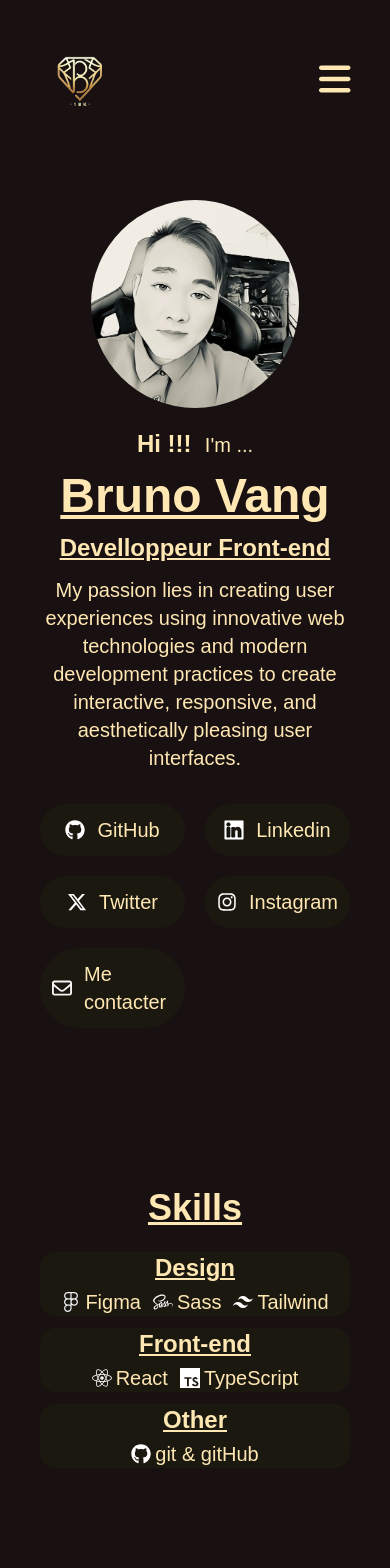
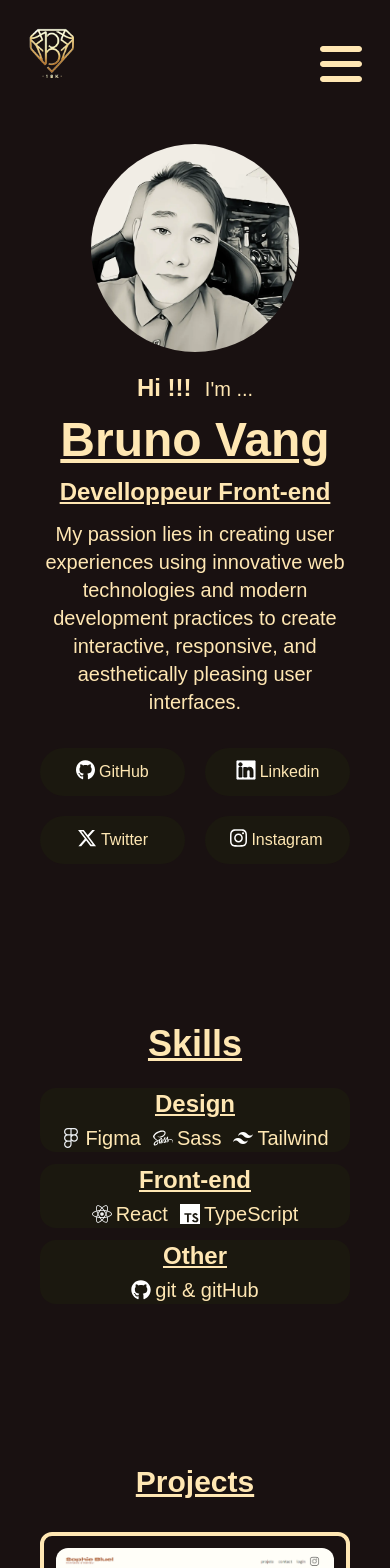
Before and after one commit to Buens18k/Portfolio, a Next.js app: page / in a window 390 px wide. Shown: the top 1568 px of the page. Built offline with nearby package versions, Linux system fonts and the light colour scheme; a web font is replaced by a local one.

Commit message:
boutton contact responsive

```diff
--- a/app/components/buttonContact.tsx
+++ b/app/components/buttonContact.tsx
@@ -8,9 +8,11 @@ interface buttonContactProps {
 
 function ButtonContact({ src, buttonLink }: buttonContactProps) {
   return (
-    <a href={buttonLink.url} className="flex justify-center items-center gap-3 rounded-full bg-menu p-3 cursor-pointer w-full" type="button">
-      <Image className="w-5 h-5" src={src} alt="logo next" width={500} height={500} priority />
-      <p className="text-text text-xl">{buttonLink.title}</p>
+    <a href={buttonLink.url} className="flex justify-center rounded-full bg-menu cursor-pointer min-w-10 p-3 w-full" type="button">
+      <div className="flex gap-1 lg:gap-3">
+        <Image className="w-5 h-5" src={src} alt="logo next" width={500} height={500} priority />
+        <p className="text-text flex flex-wrap min-w-full">{buttonLink.title}</p>
+      </div>
     </a>
   );
 }
--- a/app/components/header.tsx
+++ b/app/components/header.tsx
@@ -16,7 +16,7 @@ function Header() {
   };
 
   return (
-    <header className="p-10">
+    <header className="p-3 lg:p-10">
       <nav className=" md:flex md:items-center md:justify-between">
         <div className="flex justify-between items-center">
           {/* Utilisation du composant réutilisable 'Logo' et de ces props typés */}
--- a/app/components/menuIcon.tsx
+++ b/app/components/menuIcon.tsx
@@ -8,7 +8,7 @@ interface MenuIconProps {
 
 const MenuIcon = ({ isMenuOpen, toggleMenu }: MenuIconProps) => {
   return (
-    <button className="text-4xl md:hidden" onClick={toggleMenu} aria-label="Toggle Menu" type="button">
+    <button className="absolute right-7 top-10 text-5xl md:hidden" onClick={toggleMenu} aria-label="Toggle Menu" type="button">
       <FontAwesomeIcon icon={faBars} />
     </button>
   );
--- a/app/page.tsx
+++ b/app/page.tsx
@@ -25,12 +25,12 @@ export default function Home() {
         <Banner src="moi.webp" alt="Photo Profil de Bruno" width={500} height={500} />
         <div className=" flex flex-col gap-8 md:w-7/12 lg:w-2/3">
           <Biography name="Bruno Vang" trade="Develloppeur Front-end" text={mutliText} />
-          <div className="grid grid-cols-2 md:grid-cols-5 gap-5 w-full">
+          <div className="grid grid-cols-2 md:grid-cols-4 gap-5 w-full">
             <ButtonContact src="/images/github.svg" buttonLink={{ title: 'GitHub', url: 'https://github.com/Buens18k' }} />
             <ButtonContact src="/images/linkedin.svg" buttonLink={{ title: 'Linkedin', url: 'https://www.linkedin.com/in/bruno-vang/' }} />
             <ButtonContact src="/images/xtwitter.svg" buttonLink={{ title: 'Twitter', url: 'https://twitter.com/_B18k' }} />
             <ButtonContact src="/images/instagram.svg" buttonLink={{ title: 'Instagram', url: 'https://www.instagram.com/vang_bruno18/' }} />
-            <ButtonContact src="/images/mail.svg" buttonLink={{ title: 'Me contacter', url: 'mailto:buens@outlook.fr' }} />
+            {/* <ButtonContact src="/images/mail.svg" buttonLink={{ title: 'Me contacter', url: 'mailto:buens@outlook.fr' }} /> */}
           </div>
         </div>
       </section>
@@ -80,12 +80,12 @@ export default function Home() {
       <section className="w-full">
         <div className="flex flex-col items-center justify-center gap-8 p-10">
           <h5 className="text-3xl font-bold text-text underline">Contact</h5>
-          <div className="grid grid-cols-2 justify-center md:grid-cols-5 gap-5 w-full  lg:w-4/5">
+          <div className="grid grid-cols-2 justify-center items-center md:grid-cols-5 gap-5 w-full min-w-80">
             <ButtonContact src="/images/github.svg" buttonLink={{ title: 'GitHub', url: 'https://github.com/Buens18k' }} />
             <ButtonContact src="/images/linkedin.svg" buttonLink={{ title: 'Linkedin', url: 'https://www.linkedin.com/in/bruno-vang/' }} />
             <ButtonContact src="/images/xtwitter.svg" buttonLink={{ title: 'Twitter', url: 'https://twitter.com/_B18k' }} />
             <ButtonContact src="/images/instagram.svg" buttonLink={{ title: 'Instagram', url: 'https://www.instagram.com/vang_bruno18/' }} />
-            <ButtonContact src="/images/mail.svg" buttonLink={{ title: 'Me contacter', url: 'mailto:buens@outlook.fr' }} />
+            <ButtonContact src="/images/mail.svg" buttonLink={{ title: 'Contact', url: 'mailto:buens@outlook.fr' }} />
           </div>
         </div>
       </section>
```
